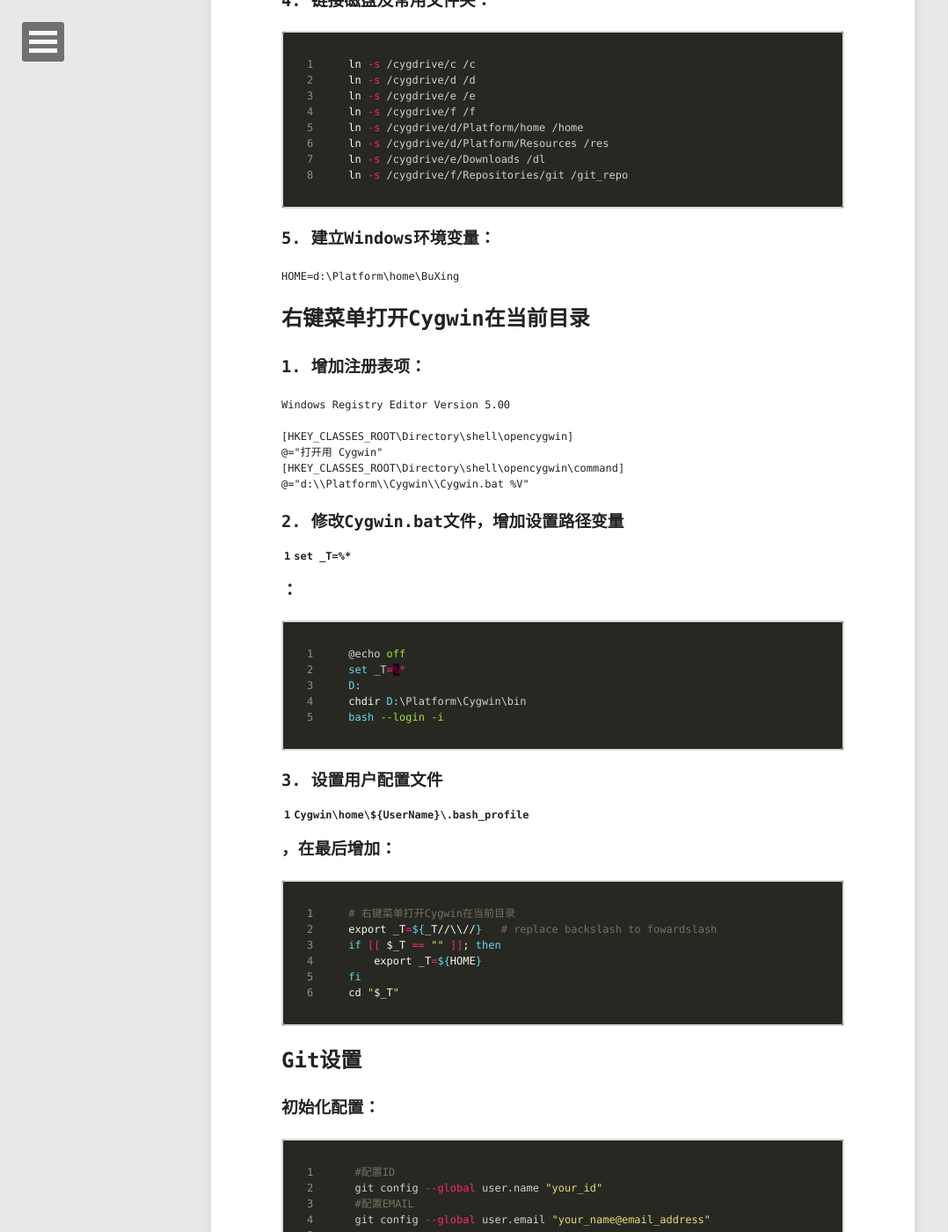
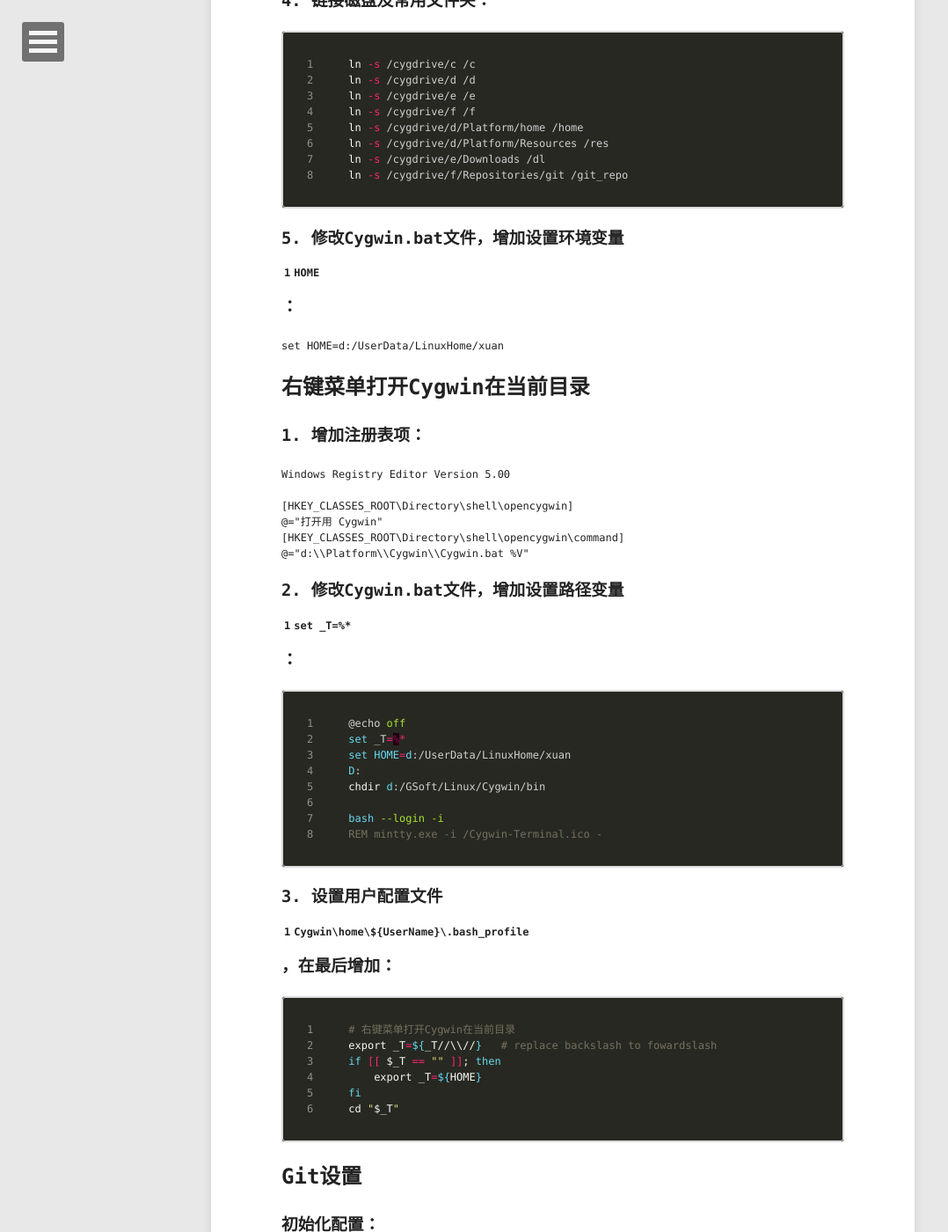
Before and after one commit to idxuan/idxuan.github.io, a Jekyll site: the page built from _posts/os/2014-02-22-learning-and-using-cygwin.md, in a window 1280 px wide and 1400 px high, scrolled down 2189 px. Shown: the whole window at 88% size, without its empty margins (0-1078 px from the left). Built offline with Jekyll 4.4.1, drawn with Linux system fonts in a browser that asks for light colours; nearby versions of some CDN libraries; Markdown is read by kramdown in place of the engine named in the settings; comment, search, counter and statistics services are not loaded.

Commit message:
up cygwin

````diff
--- a/_posts/os/2014-02-22-learning-and-using-cygwin.md
+++ b/_posts/os/2014-02-22-learning-and-using-cygwin.md
@@ -106,10 +106,10 @@
 ln -s /cygdrive/f/Repositories/git /git_repo
 ```
 
-### 5. 建立Windows环境变量：
+### 5. 修改Cygwin.bat文件，增加设置环境变量 `HOME`：
 
 ```cfg
-HOME=d:\Platform\home\BuXing
+set HOME=d:/UserData/LinuxHome/xuan
 ```
 
 右键菜单打开Cygwin在当前目录
@@ -131,9 +131,12 @@
 ```bat
 @echo off
 set _T=%*
+set HOME=d:/UserData/LinuxHome/xuan
 D:
-chdir D:\Platform\Cygwin\bin
+chdir d:/GSoft/Linux/Cygwin/bin
+
 bash --login -i
+REM mintty.exe -i /Cygwin-Terminal.ico -
 ```
 
 ### 3. 设置用户配置文件 `Cygwin\home\${UserName}\.bash_profile`，在最后增加：
````
